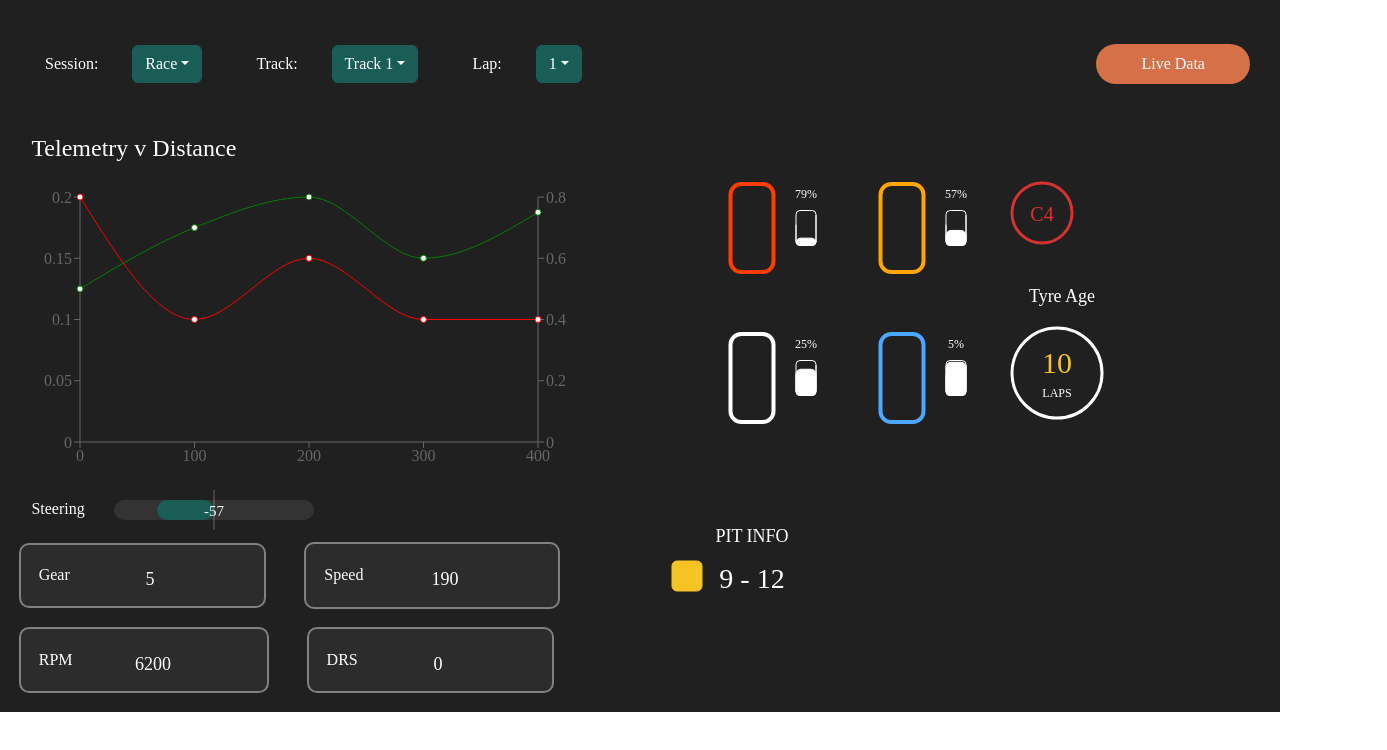
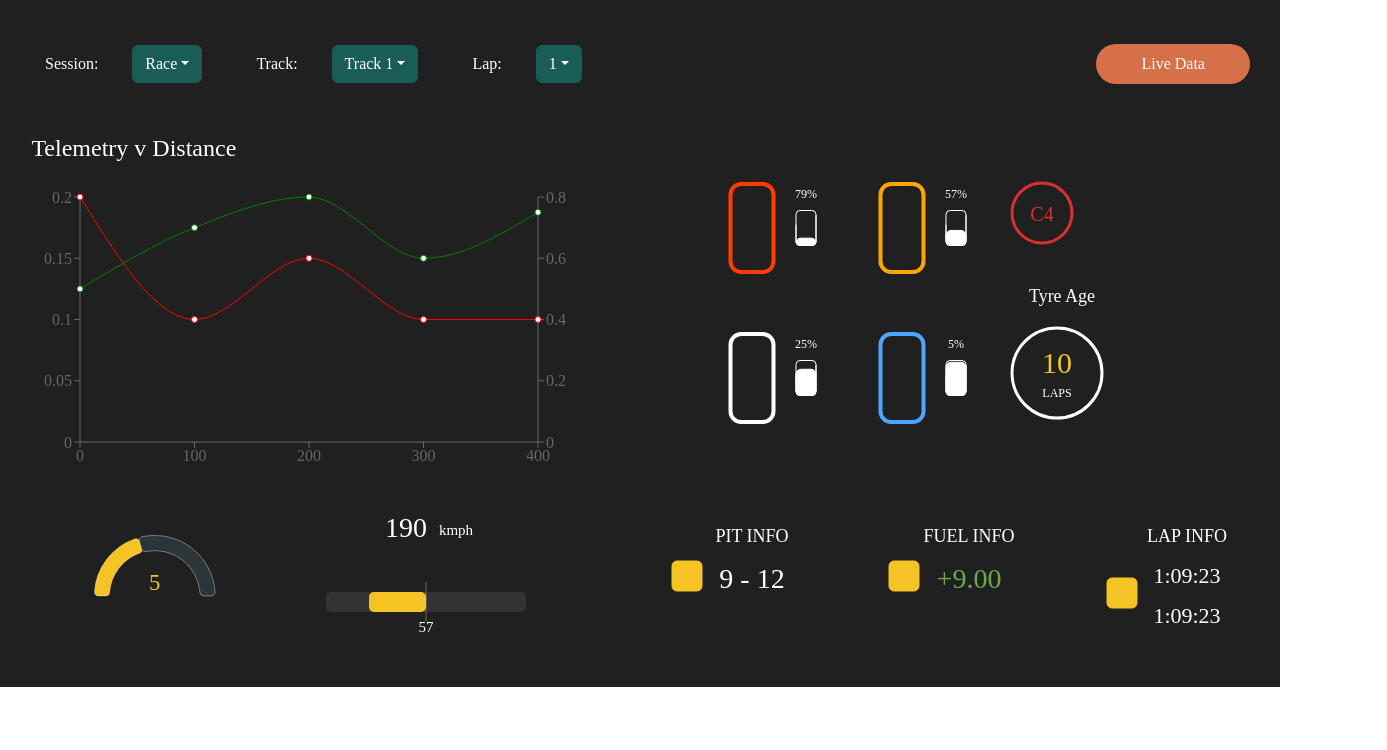
Before and after one commit to Harsh-2420/f1-telemetry, a React (Create React App) app in the folder frontend/: page / in a window 1280 px wide. Both pictures are taken after a click on the button "Analysis". Shown: the top 750 px of the page, 1387 px wide, since content can reach past the window. Built offline with nearby package versions, Linux system fonts and the light colour scheme.

Commit message:
new charts added

```diff
--- a/frontend/src/Components/LiveDataCharts.js
+++ b/frontend/src/Components/LiveDataCharts.js
@@ -1,4 +1,5 @@
 import React from "react"
+import { ResponsiveContainer, PieChart, Pie, Cell } from "recharts"
 
 export const SteeringIndicator = ({ value }) => {
     const fillPercentage = Math.min(Math.abs(value) / 100, 1)
@@ -7,17 +8,19 @@ export const SteeringIndicator = ({ value }) => {
     const fillX = isPositive ? "50%" : `${50 - fillPercentage * 50}%` // Flipped direction
 
     return (
-        <div style={{ padding: "2%", marginLeft: "3%" }}>
-            <span style={{ marginRight: "5%" }}>Steering</span>
-            <svg width="200" height="40">
+        <div
+        // style={{ border: "1px solid black" }}
+        >
+            {/* <span style={{ marginRight: "5%" }}>Steering</span> */}
+            <svg width="200" height="60">
                 <rect
                     x="0"
                     y="10"
                     width="200"
                     height="20"
                     fill="#333"
-                    rx="10"
-                    ry="10"
+                    rx="5"
+                    ry="5"
                 />
 
                 <rect
@@ -25,9 +28,9 @@ export const SteeringIndicator = ({ value }) => {
                     y="10"
                     width={fillWidth}
                     height="20"
-                    fill="#1a5d57"
-                    rx="10"
-                    ry="10"
+                    fill="#F6C324"
+                    rx="5"
+                    ry="5"
                 />
 
                 <line
@@ -36,18 +39,19 @@ export const SteeringIndicator = ({ value }) => {
                     x2="100"
                     y2="40"
                     stroke="white"
-                    strokeWidth="1"
+                    strokeWidth="1" // 1
                     opacity={0.3}
                 />
 
                 <text
                     x="100"
-                    y="26"
+                    y="50"
                     textAnchor="middle"
                     fill="white"
                     fontSize="15"
+                    fontWeight={400}
                 >
-                    {value.toFixed()}
+                    {Math.abs(value.toFixed())}
                 </text>
             </svg>
         </div>
@@ -139,3 +143,190 @@ export const PitChart = ({ x, y, pitRec1, pitRec2 }) => {
         </svg>
     )
 }
+export const FuelChart = ({ x, y, value }) => {
+    return (
+        <svg>
+            <g>
+                <rect
+                    x={x - 80}
+                    y={y + 23}
+                    width={30}
+                    height={30}
+                    fill="#F6C324" //#F6C324 //FFFAA0
+                    stroke="#F6C324"
+                    rx="5"
+                    ry="5"
+                />
+                <text
+                    x={x}
+                    y={y}
+                    textAnchor="middle"
+                    alignmentBaseline="middle"
+                    fill="#ffffff" // White color for text
+                    fontSize="18"
+                >
+                    FUEL INFO
+                </text>
+                <text
+                    x={x}
+                    y={y + 50}
+                    textAnchor="middle"
+                    alignmentBaseline="middle"
+                    fill="#ffffff"
+                >
+                    {value > 0 ? (
+                        <tspan fontWeight="400" fontSize="28" fill="#69A84C">
+                            +{value.toFixed(2)}
+                        </tspan>
+                    ) : value < 0 ? (
+                        <tspan fontWeight="400" fontSize="28" fill="#F65A24">
+                            {value.toFixed(2)}
+                        </tspan>
+                    ) : (
+                        <tspan fontWeight="400" fontSize="28" fill="white">
+                            {value.toFixed(2)}
+                        </tspan>
+                    )}
+                </text>
+            </g>
+        </svg>
+    )
+}
+export const LiveBestLapTimes = ({ x, y, personalBest, sessionBest }) => {
+    return (
+        <svg>
+            <g>
+                <rect
+                    x={x - 80}
+                    y={y + 40}
+                    width={30}
+                    height={30}
+                    fill="#F6C324" //#F6C324 //FFFAA0
+                    stroke="#F6C324"
+                    rx="5"
+                    ry="5"
+                />
+                <text
+                    x={x}
+                    y={y}
+                    textAnchor="middle"
+                    alignmentBaseline="middle"
+                    fill="#ffffff" // White color for text
+                    fontSize="18"
+                >
+                    LAP INFO
+                </text>
+                <text
+                    x={x}
+                    y={y + 40}
+                    textAnchor="middle"
+                    alignmentBaseline="middle"
+                    fill="#ffffff"
+                    fontWeight="400"
+                    fontSize="22"
+                >
+                    {personalBest}
+                </text>
+                <text
+                    x={x}
+                    y={y + 80}
+                    textAnchor="middle"
+                    alignmentBaseline="middle"
+                    fill="#ffffff"
+                    fontWeight="400"
+                    fontSize="22"
+                >
+                    {sessionBest}
+                </text>
+            </g>
+        </svg>
+    )
+}
+
+export const SpeedChart = ({ x, y, value }) => {
+    return (
+        <svg
+            style={{
+                // border: "1px solid red",
+                height: "50%",
+            }}
+        >
+            <g>
+                <text
+                    x={x}
+                    y={y}
+                    textAnchor="middle"
+                    alignmentBaseline="middle"
+                    fill="#ffffff"
+                >
+                    <tspan fontWeight="400" fontSize="28">
+                        {value}
+                    </tspan>
+                </text>
+                <text
+                    x={x + 50}
+                    y={y - 5}
+                    textAnchor="middle"
+                    alignmentBaseline="middle"
+                    fill="#ffffff" // White color for text
+                    fontSize="15"
+                >
+                    kmph
+                </text>
+            </g>
+        </svg>
+    )
+}
+
+export const RPMIndicator = ({ x, y, rpm, gear }) => {
+    const data = [
+        { name: "RPM", value: rpm },
+        { name: "RPMS", value: 15000 - rpm },
+    ]
+    const COLORS = ["#F6C324", "#2C3539"]
+    //Gunmetal: 2C3539, 202020, 232c30, 262f33// DarkGrey: 1C1C1C
+    // Vibrant Blue: 0088FE
+
+    return (
+        <PieChart width={400} height={200} style={{ width: "100%" }}>
+            <Pie
+                data={data}
+                cx={x}
+                cy={y}
+                startAngle={180}
+                endAngle={0}
+                cornerRadius={5}
+                innerRadius={60}
+                outerRadius={80}
+                fill="#8884d8"
+                paddingAngle={0}
+                strokeWidth={0.5}
+            >
+                {data.map((entry, index) => (
+                    <Cell
+                        key={`cell-${index}`}
+                        fill={
+                            index === 0 || index === data.length - 1
+                                ? COLORS[index % COLORS.length]
+                                : "transparent"
+                        }
+                    />
+                ))}
+            </Pie>
+            <svg>
+                <g>
+                    <text
+                        x={x + 5}
+                        y={y - 10}
+                        textAnchor="middle"
+                        alignmentBaseline="middle"
+                        fill="#F6C324"
+                        fontSize="30"
+                    >
+                        {gear}
+                    </text>
+                </g>
+            </svg>
+        </PieChart>
+    )
+}
--- a/frontend/src/Pages/LiveData.js
+++ b/frontend/src/Pages/LiveData.js
@@ -7,6 +7,10 @@ import {
     SteeringIndicator,
     NumberChart,
     PitChart,
+    RPMIndicator,
+    SpeedChart,
+    FuelChart,
+    LiveBestLapTimes,
 } from "../Components/LiveDataCharts"
 import "bootstrap/dist/css/bootstrap.min.css"
 import { dummyTelemetryData } from "../Data/telemetryData"
@@ -60,9 +64,6 @@ export const LiveData = () => {
                 position: "relative",
             }}
         >
-            {/* {telemetryData && (
-                <pre>{JSON.stringify(telemetryData, null, 2)}</pre>
-            )} */}
             <Row>
                 <Col>
                     <div>
@@ -76,40 +77,63 @@ export const LiveData = () => {
                                     brakeKey="brake"
                                     titleLabel="Telemetry v Distance"
                                 />
-                                <SteeringIndicator
-                                    value={
-                                        telemetryData[telemetryData.length - 1]
-                                            .steering
-                                    }
-                                />
-                                <NumberChart
-                                    value={
-                                        telemetryData[telemetryData.length - 1]
-                                            .gear
-                                    }
-                                    label="Gear"
-                                />
-                                <NumberChart
+
+                                <Row
+                                //  style={{ border: "1px solid magenta" }}
+                                >
+                                    <Col xs={6} style={{}}>
+                                        <RPMIndicator
+                                            x={200}
+                                            y={120}
+                                            rpm={
+                                                telemetryData[
+                                                    telemetryData.length - 1
+                                                ].engineRPM
+                                            }
+                                            gear={
+                                                telemetryData[
+                                                    telemetryData.length - 1
+                                                ].gear
+                                            }
+                                        />
+                                    </Col>
+                                    <Col
+                                        xs={6}
+                                        // style={{ border: "1px solid blue" }}
+                                    >
+                                        <SpeedChart
+                                            x={80}
+                                            y={60}
+                                            value={
+                                                telemetryData[
+                                                    telemetryData.length - 1
+                                                ].speed
+                                            }
+                                        />
+                                        <SteeringIndicator
+                                            value={
+                                                telemetryData[
+                                                    telemetryData.length - 1
+                                                ].steering
+                                            }
+                                        />
+                                    </Col>
+                                </Row>
+                                {/* <NumberChart
                                     value={
                                         telemetryData[telemetryData.length - 1]
                                             .speed
                                     }
                                     label="Speed"
                                 />
-                                <NumberChart
-                                    value={
-                                        telemetryData[telemetryData.length - 1]
-                                            .engineRPM
-                                    }
-                                    label="RPM"
-                                />
+
                                 <NumberChart
                                     value={
                                         telemetryData[telemetryData.length - 1]
                                             .drs
                                     }
                                     label="DRS"
-                                />
+                                /> */}
                             </>
                         ) : (
                             <></>
@@ -118,7 +142,22 @@ export const LiveData = () => {
                 </Col>
                 <Col>
                     <TyreChartAlternate tireData={telemetryData} />
-                    <PitChart x={100} y={10} pitRec1={9} pitRec2={12} />
+                    <Row>
+                        <Col xs={4}>
+                            <PitChart x={100} y={10} pitRec1={9} pitRec2={12} />
+                        </Col>
+                        <Col xs={4}>
+                            <FuelChart x={100} y={10} value={9} />
+                        </Col>
+                        <Col xs={4}>
+                            <LiveBestLapTimes
+                                x={100}
+                                y={10}
+                                personalBest={"1:09:23"}
+                                sessionBest={"1:09:23"}
+                            />
+                        </Col>
+                    </Row>
                 </Col>
             </Row>
         </div>
```
